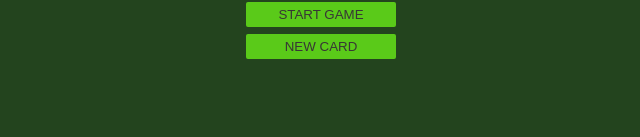
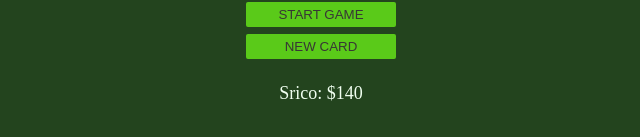
Before and after one commit to srico7/Blackjack-game-JS, a plain HTML site: page index.html in a window 1280 px wide. Shown: the part 205-342 px from the top of the page, without its empty margins (319-959 px from the left). Drawn offline with Linux system fonts and the light colour scheme.

Commit message:
Added the name tag and the Chips count

```diff
--- a/index.html
+++ b/index.html
@@ -15,6 +15,7 @@
     <p id="sum-e">Sum:</p>
     <button onclick="startGame()">START GAME</button><br>
     <button onclick="newCard()">NEW CARD</button>
+    <p id="b-player"></p>
     <script src="index.js"></script>
     </body>
 </html>
--- a/index.js
+++ b/index.js
@@ -7,6 +7,14 @@ let message = "";
 let messageA = document.getElementById("message-a");
 let sumE = document.getElementById("sum-e");
 let cardsE = document.getElementById("cards-e");
+
+let bPlayer = {
+    name: "Srico",
+    chips: 140
+}
+
+let playerB = document.getElementById("b-player");
+playerB.textContent = bPlayer.name + ": $" + bPlayer.chips;
 
 function startGame(){
     isAlive = true;
```
